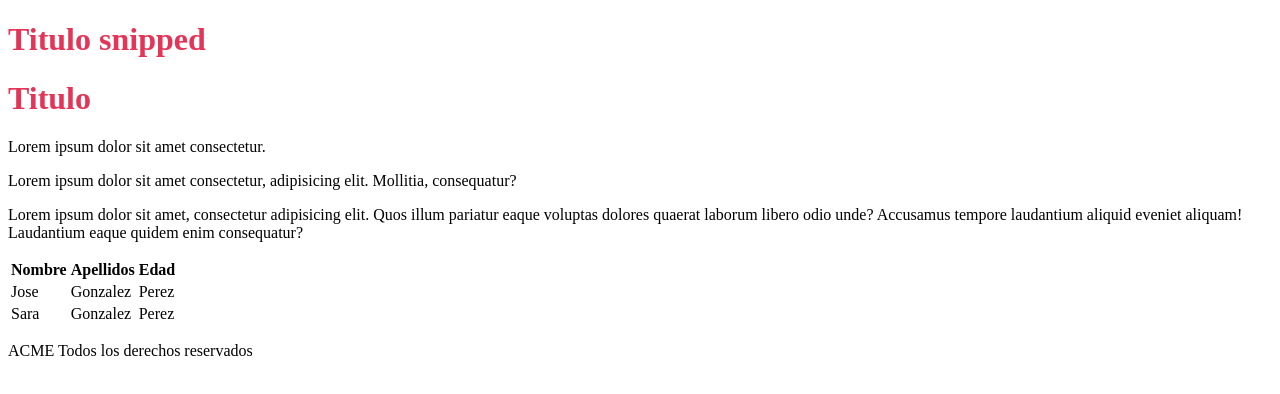
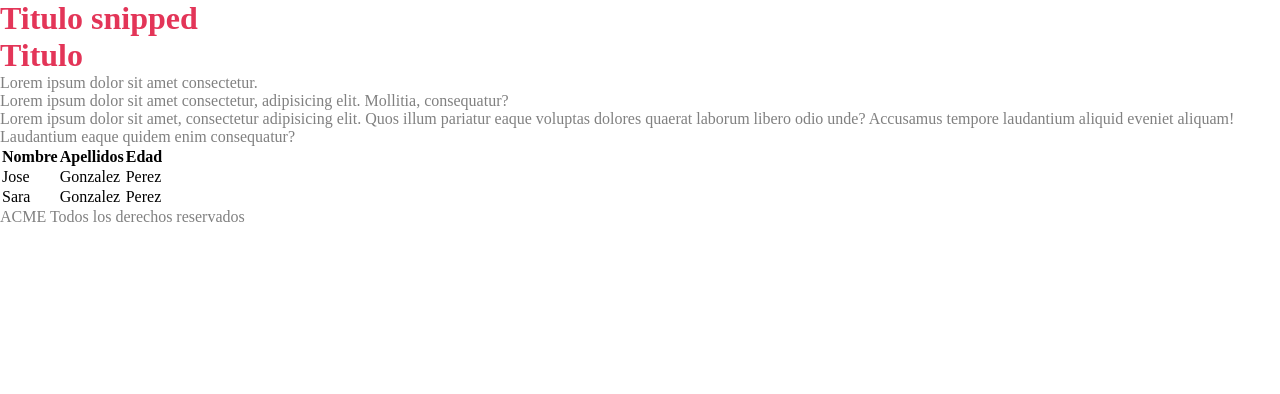
Before and after one commit to DBENITOD/Proyecto1, a plain HTML site: page index.html in a window 1280 px wide. Drawn offline with Linux system fonts and the light colour scheme.

Commit message:
Css aditional

```diff
--- a/css/style.css
+++ b/css/style.css
@@ -1,3 +1,16 @@
 h1{
     color:rgb(227, 53, 88);
 }
+* {
+    margin: 0;
+    padding: 0;
+    box-sizing: border-box;
+}
+
+h2 {
+    color: crimson;
+}
+
+p {
+    color: grey
+}
```
